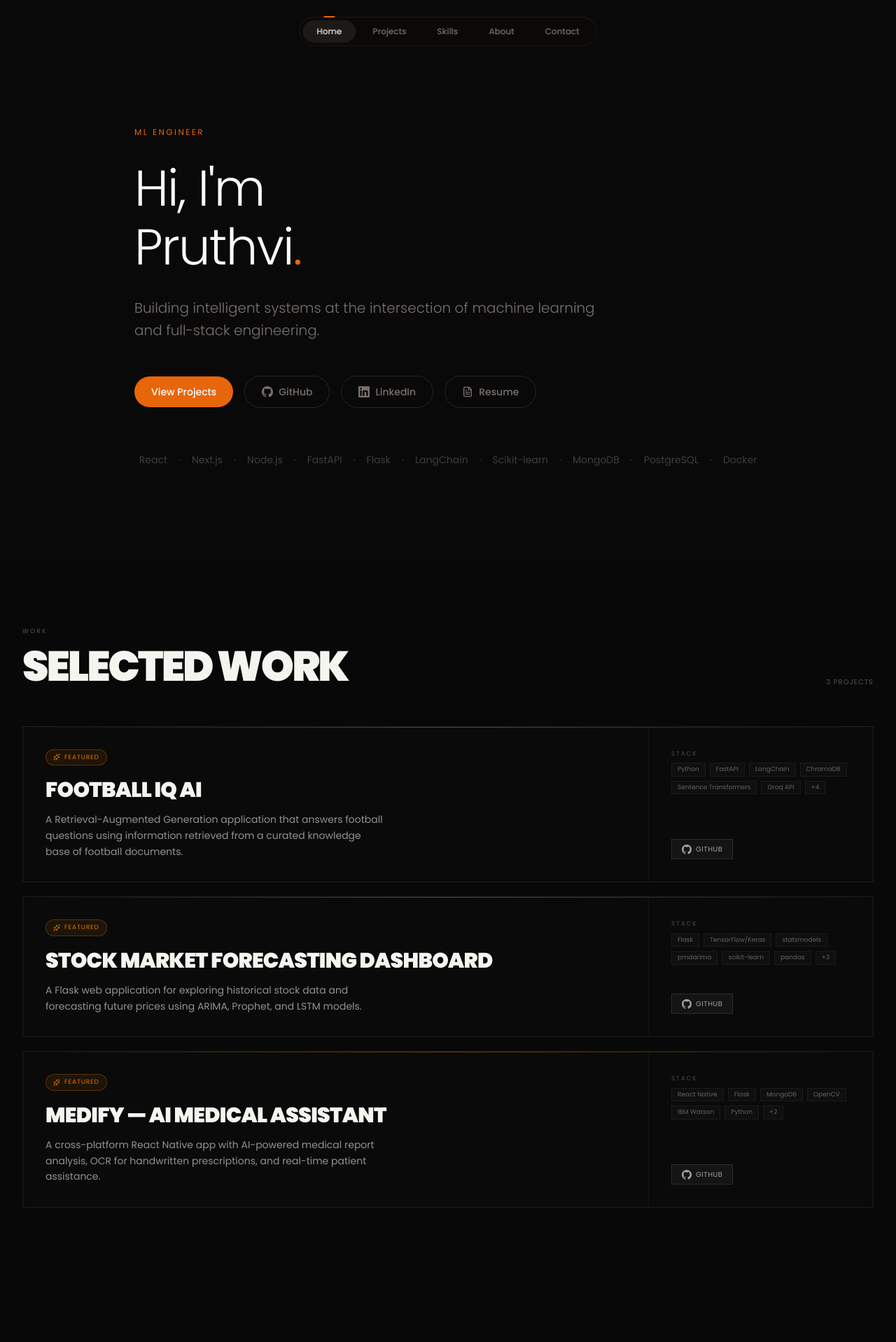
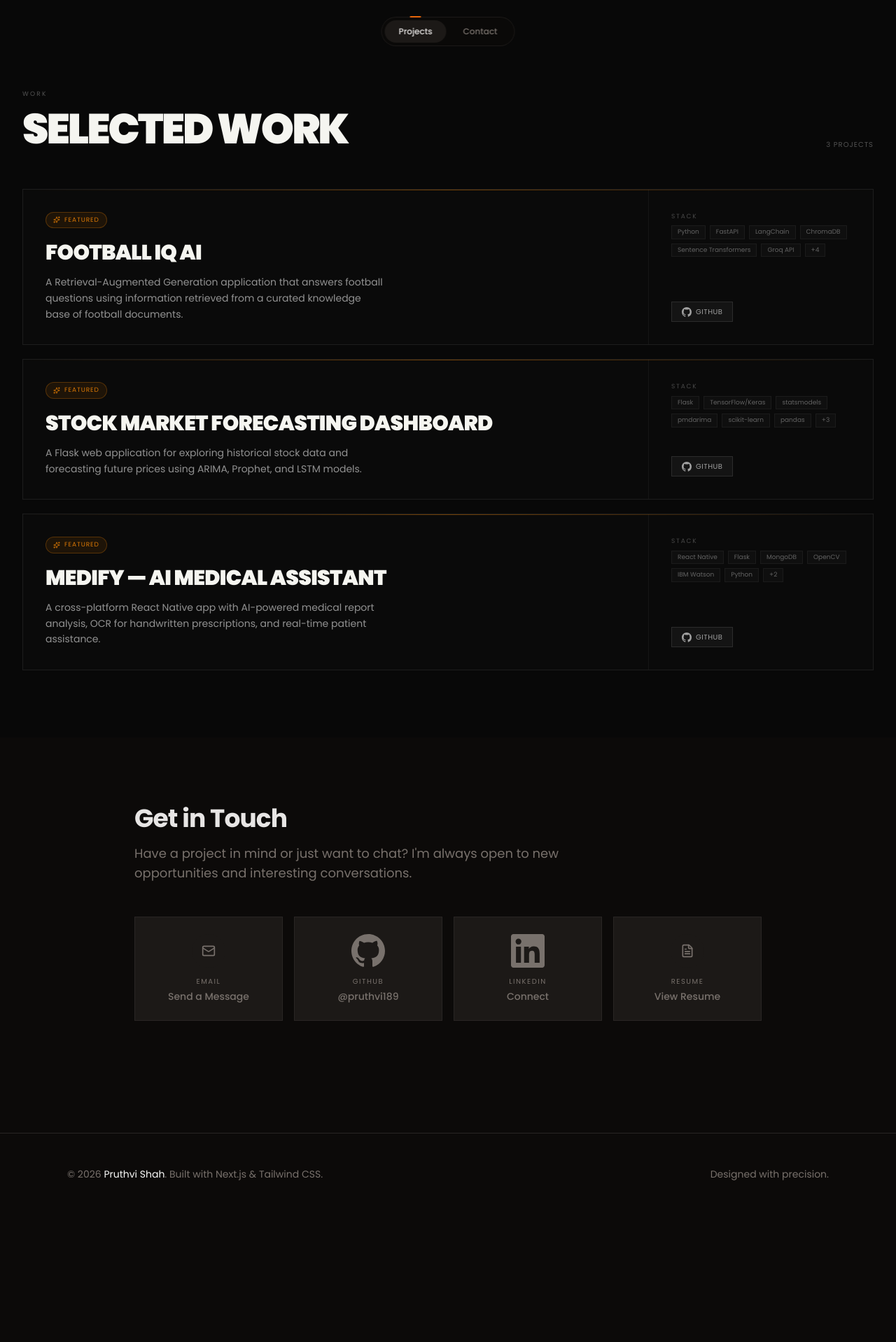
Before and after one commit to pruthvi189/portfolio, a Next.js app: page / in a window 1280 px wide. Shown: the top 1918 px of the page at 70% size. After the commit the page ends 1800 px from the top, so only its background shows below. Built offline with nearby package versions, Linux system fonts and the light colour scheme.

Commit message:
simplify landing: projects + contact only, stagger animations, plain contact cards

```diff
--- a/src/app/page.tsx
+++ b/src/app/page.tsx
@@ -1,8 +1,5 @@
 import { Navigation } from "@/components/sections/navigation";
-import { Hero } from "@/components/sections/hero";
 import { Projects } from "@/components/sections/projects";
-import { Skills } from "@/components/sections/skills";
-import { About } from "@/components/sections/about";
 import { Contact } from "@/components/sections/contact";
 import { Footer } from "@/components/sections/footer";
 import { IntroSplash } from "@/components/intro-splash";
@@ -13,10 +10,7 @@ export default function Home() {
       <IntroSplash />
       <Navigation />
       <main className="pb-24 sm:pb-0">
-        <Hero />
         <Projects />
-        <Skills />
-        <About />
         <Contact />
       </main>
       <Footer />
--- a/src/components/sections/contact.tsx
+++ b/src/components/sections/contact.tsx
@@ -12,38 +12,29 @@ export function Contact() {
       value: "Send a Message",
       href: `mailto:${site.email}`,
       icon: Mail,
-      circleColor: "bg-[#e8660a]/15",
-      iconColor: "text-[#e8660a]",
     },
     {
       label: "GITHUB",
       value: "@pruthvi189",
       href: site.github,
       icon: GithubIcon,
-      circleColor: "bg-white/[0.06]",
-      iconColor: "text-[#f5f5f0]",
     },
     {
       label: "LINKEDIN",
       value: "Connect",
       href: site.linkedin,
       icon: LinkedinIcon,
-      circleColor: "bg-[#0077b5]/15",
-      iconColor: "text-[#0077b5]",
     },
     {
       label: "RESUME",
       value: "View Resume",
       href: site.resumeUrl,
       icon: FileText,
-      circleColor: "bg-[#10b981]/15",
-      iconColor: "text-[#10b981]",
     },
   ];
 
   return (
     <section id="contact" className="section-padding py-24 pb-40 relative">
-      <div className="absolute inset-0 hex-pattern pointer-events-none opacity-50" />
       <div className="max-w-4xl mx-auto relative">
         <FadeIn>
           <h2 className="text-3xl sm:text-4xl font-bold tracking-tight mb-4">
@@ -66,15 +57,15 @@ export function Contact() {
                   href={link.href}
                   target={isExternal ? "_blank" : undefined}
                   rel={isExternal ? "noopener noreferrer" : undefined}
-                  className="group flex flex-col items-center text-center border border-border rounded-2xl p-6 bg-card hover:border-border hover:shadow-[0_0_30px_-10px_rgba(232,102,10,0.06)] transition-all duration-300"
+                  className="group flex flex-col items-center text-center border border-border rounded-2xl p-6 bg-card hover:border-orange hover:shadow-[0_0_30px_-10px_rgba(232,102,10,0.1)] transition-all duration-300"
                 >
-                  <div className={`flex items-center justify-center w-12 h-12 rounded-full ${link.circleColor} ${link.iconColor} mb-3 transition-transform duration-300 group-hover:scale-110`}>
+                  <div className="flex items-center justify-center w-12 h-12 rounded-full bg-secondary text-muted-foreground group-hover:bg-orange/15 group-hover:text-orange mb-3 transition-all duration-300">
                     <Icon size={20} />
                   </div>
                   <p className="font-mono text-[10px] uppercase tracking-[0.15em] text-muted-foreground mb-1">
                     {link.label}
                   </p>
-                  <p className="font-medium text-sm group-hover:text-primary transition-colors duration-200">
+                  <p className="font-medium text-sm text-muted-foreground group-hover:text-foreground transition-colors duration-200">
                     {link.value}
                   </p>
                 </a>
--- a/src/components/sections/navigation.tsx
+++ b/src/components/sections/navigation.tsx
@@ -1,13 +1,10 @@
 "use client";
 
-import { Home, Layers, Code2, User, Mail } from "lucide-react";
+import { Layers, Mail } from "lucide-react";
 import { NavBar } from "@/components/navbar";
 
 const navItems = [
-  { name: "Home", url: "#home", icon: Home },
   { name: "Projects", url: "#projects", icon: Layers },
-  { name: "Skills", url: "#skills", icon: Code2 },
-  { name: "About", url: "#about", icon: User },
   { name: "Contact", url: "#contact", icon: Mail },
 ];
 
--- a/src/components/sections/projects.tsx
+++ b/src/components/sections/projects.tsx
@@ -6,7 +6,7 @@ import { projects } from "@/data/projects";
 
 export function Projects() {
   return (
-    <section id="projects" className="scroll-mt-24 relative flex w-full flex-col items-center bg-[#080808] px-4 py-24 sm:px-6 lg:px-8">
+    <section id="projects" className="scroll-mt-24 relative flex w-full flex-col items-center bg-[#080808] px-4 pt-32 pb-24 sm:px-6 lg:px-8">
       <div className="pointer-events-none absolute left-1/2 top-0 -z-10 h-px w-1/2 -translate-x-1/2 bg-gradient-to-r from-transparent via-[#d97706]/20 to-transparent" />
 
       <div className="relative z-10 w-full max-w-7xl">
@@ -37,7 +37,7 @@ export function Projects() {
               initial={{ opacity: 0, y: 40 }}
               whileInView={{ opacity: 1, y: 0 }}
               viewport={{ once: true, margin: "-60px" }}
-              transition={{ duration: 0.6, delay: index * 0.08, ease: [0.21, 0.47, 0.32, 0.98] }}
+              transition={{ duration: 0.6, delay: index * 0.2, ease: [0.21, 0.47, 0.32, 0.98] }}
               className="group relative overflow-hidden rounded-sm border border-white/[0.08] bg-white/[0.008] transition-shadow hover:shadow-[0_24px_64px_rgba(0,0,0,0.7)]"
             >
               <div className="absolute inset-x-0 top-0 h-[1px] bg-gradient-to-r from-transparent via-[#d97706]/50 to-transparent" />
```
